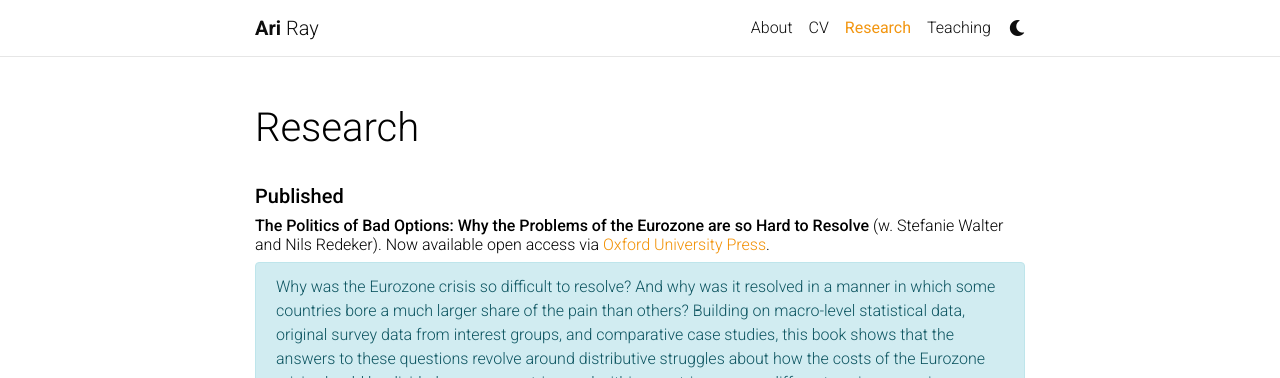
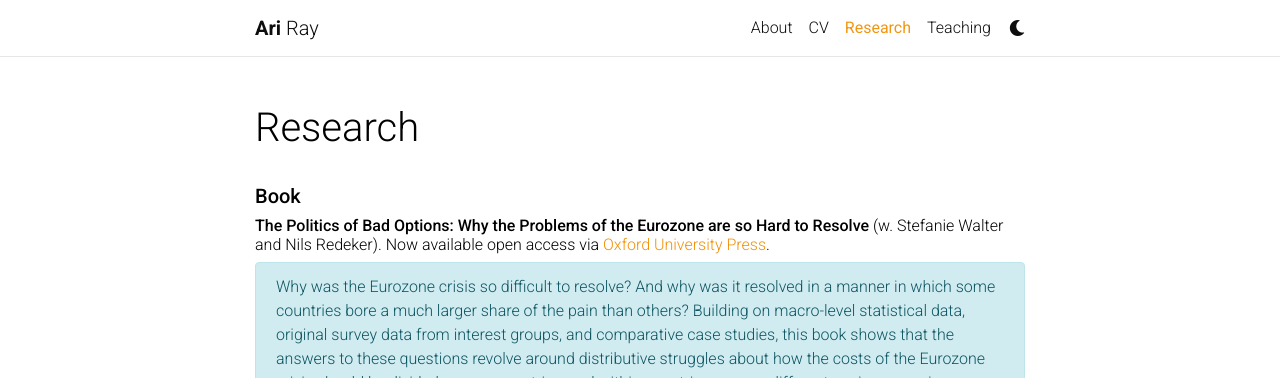
Before and after one commit to ariray/ariray.github.io, a Jekyll site: the page built from _pages/research.md, in a window 1280 px wide. Shown: the top 378 px of the page. Built offline with Jekyll 4.4.1, drawn with Linux system fonts in a browser that asks for light colours; comment, search, counter and statistics services are not loaded; a style sheet for code colours, icons or effects is not loaded.

Commit message:
header fix

```diff
--- a/_pages/research.md
+++ b/_pages/research.md
@@ -8,11 +8,13 @@ nav: true
 nav_order: 3
 ---
 
-##### **Published**
+##### **Book**
 
 ###### **The Politics of Bad Options: Why the Problems of the Eurozone are so Hard to Resolve** (w. Stefanie Walter and Nils Redeker). Now available open access via <a href="https://global.oup.com/academic/product/the-politics-of-bad-options-9780198857020?cc=ch&lang=en&">Oxford University Press</a>.
 
 <div markdown="span" class="alert alert-info" role="alert">Why was the Eurozone crisis so difficult to resolve? And why was it resolved in a manner in which some countries bore a much larger share of the pain than others? Building on macro-level statistical data, original survey data from interest groups, and comparative case studies, this book shows that the answers to these questions revolve around distributive struggles about how the costs of the Eurozone crisis should be divided among countries, and within countries, among different socioeconomic groups. Together with divergent but strongly held ideas about the 'right way' to conduct economic policy and asymmetries in the distribution of power among actors, severe distributive concerns of important actors lie at the root of the difficulties of resolving the Eurozone crisis as well as the difficulties to substantially reform EMU. The book provides new insights into the politics of the Eurozone crisis by emphasizing three perspectives that have received scant attention in existing research: a comparative perspective on the Eurozone crisis by systematically comparing it to previous financial crises, an analysis of the whole range of policy options, including the ones not chosen, and a unified framework that examines crisis politics not just in deficit-debtor, but also in surplus-creditor countries.</div>
+
+
 
 ##### **Working Papers**
 
--- a/_sass/_base.scss
+++ b/_sass/_base.scss
@@ -118,7 +118,7 @@ blockquote {
 
 .post-description {
   margin-bottom: 2rem;
-  font-size: 0.875rem;
+  font-size: 0.95rem;
   a {
     color: inherit;
     &:hover {
```
Also changed, not shown: 4 other files.
